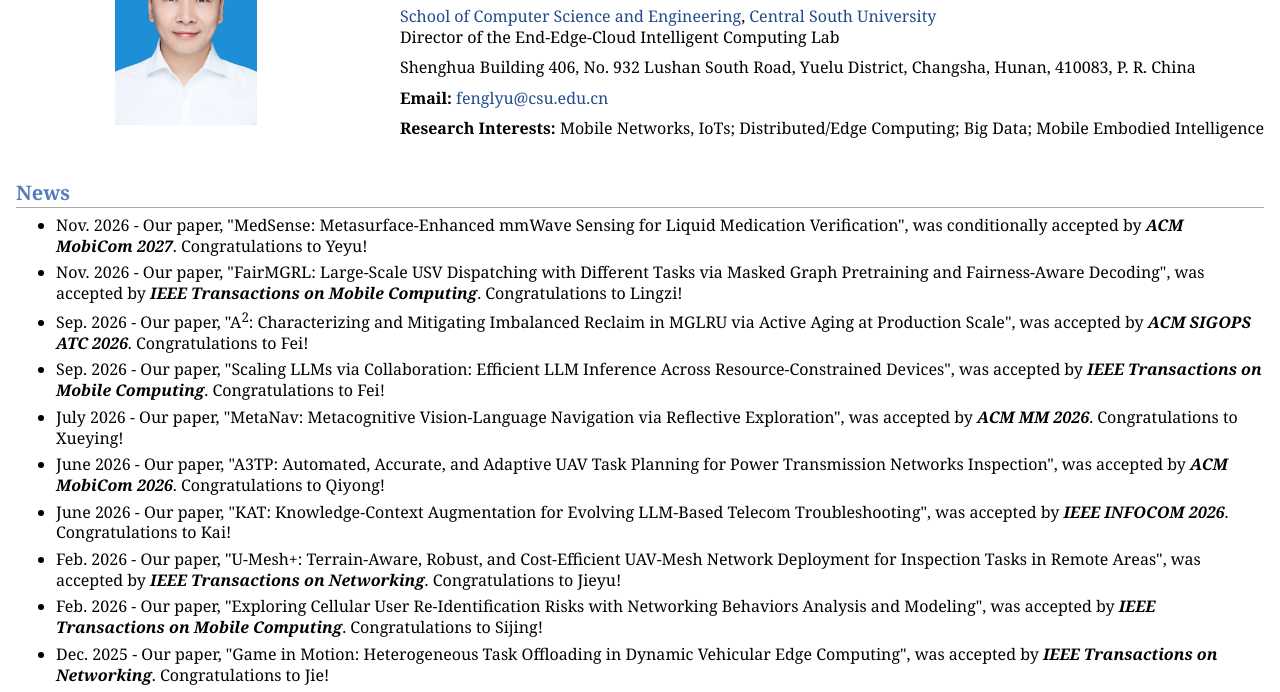
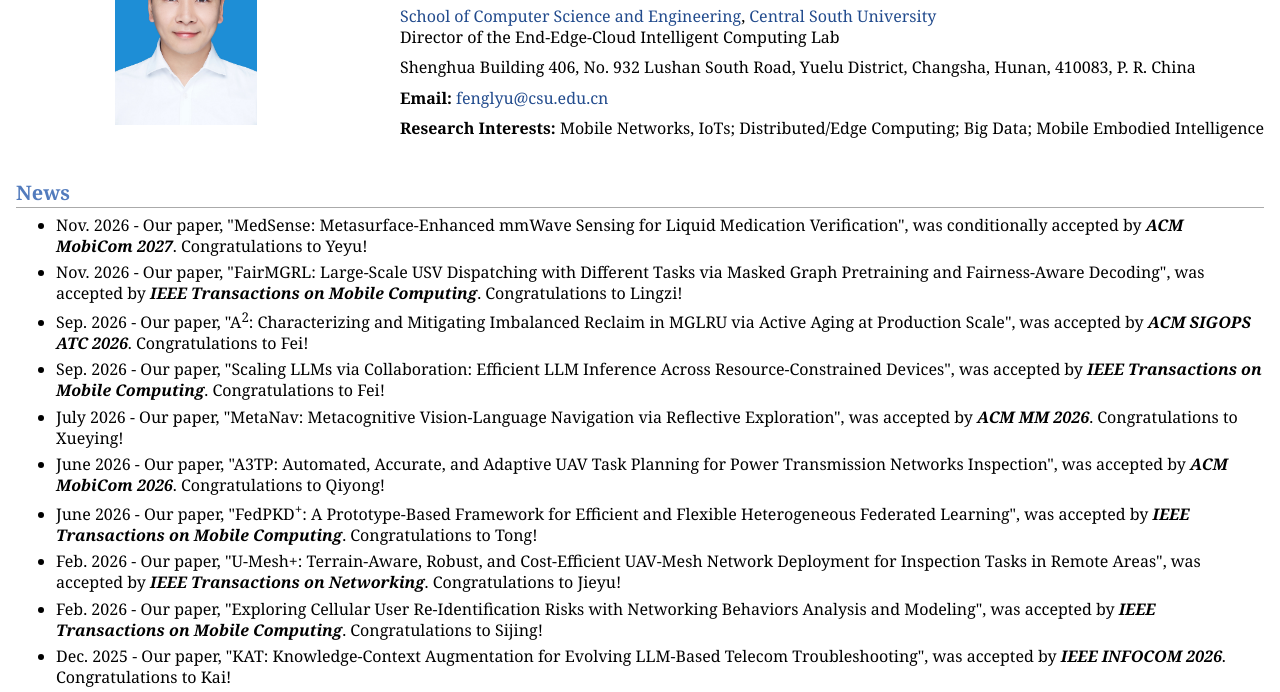
Before and after one commit to F-Lyu/F-Lyu.github.io, a plain HTML site: page index.html in a window 1280 px wide. Shown: the part 98-790 px from the top of the page. Drawn offline with Linux system fonts and the light colour scheme.

Commit message:
Add FedPKD news and correct KAT acceptance date

```diff
--- a/index.html
+++ b/index.html
@@ -25,7 +25,7 @@ Director of the End-Edge-Cloud Intelligent Computing Lab</p>
 </div>
 </div>
 <h2>News</h2>
-<!-- MedSense provisionally uses Nov. 2026 (current month; not visible in the supplied email screenshot). FairMGRL, A2, MetaNav, and A3TP use months confirmed by the user. Remaining News dates use online publication dates; Exploring Cellular uses the Feb. 2026 issue month as a fallback. -->
+<!-- MedSense provisionally uses Nov. 2026 (current month; not visible in the supplied email screenshot). FairMGRL, A2, MetaNav, A3TP, FedPKD+, and KAT use months confirmed by the user. Remaining News dates use online publication dates; Exploring Cellular uses the Feb. 2026 issue month as a fallback. -->
 <ul>
 <li><p>Nov. 2026 - Our paper, &quot;MedSense: Metasurface-Enhanced mmWave Sensing for Liquid Medication Verification&quot;, was conditionally accepted by <strong><em>ACM MobiCom 2027</em></strong>. Congratulations to Yeyu!</p>
 </li>
@@ -39,11 +39,13 @@ Director of the End-Edge-Cloud Intelligent Computing Lab</p>
 </li>
 <li><p>June 2026 - Our paper, &quot;A3TP: Automated, Accurate, and Adaptive UAV Task Planning for Power Transmission Networks Inspection&quot;, was accepted by <strong><em>ACM MobiCom 2026</em></strong>. Congratulations to Qiyong!</p>
 </li>
-<li><p>June 2026 - Our paper, &quot;KAT: Knowledge-Context Augmentation for Evolving LLM-Based Telecom Troubleshooting&quot;, was accepted by <strong><em>IEEE INFOCOM 2026</em></strong>. Congratulations to Kai!</p>
+<li><p>June 2026 - Our paper, &quot;FedPKD<sup>+</sup>: A Prototype-Based Framework for Efficient and Flexible Heterogeneous Federated Learning&quot;, was accepted by <strong><em>IEEE Transactions on Mobile Computing</em></strong>. Congratulations to Tong!</p>
 </li>
 <li><p>Feb. 2026 - Our paper, &quot;U-Mesh+: Terrain-Aware, Robust, and Cost-Efficient UAV-Mesh Network Deployment for Inspection Tasks in Remote Areas&quot;, was accepted by <strong><em>IEEE Transactions on Networking</em></strong>. Congratulations to Jieyu!</p>
 </li>
 <li><p>Feb. 2026 - Our paper, &quot;Exploring Cellular User Re-Identification Risks with Networking Behaviors Analysis and Modeling&quot;, was accepted by <strong><em>IEEE Transactions on Mobile Computing</em></strong>. Congratulations to Sijing!</p>
+</li>
+<li><p>Dec. 2025 - Our paper, &quot;KAT: Knowledge-Context Augmentation for Evolving LLM-Based Telecom Troubleshooting&quot;, was accepted by <strong><em>IEEE INFOCOM 2026</em></strong>. Congratulations to Kai!</p>
 </li>
 <li><p>Dec. 2025 - Our paper, &quot;Game in Motion: Heterogeneous Task Offloading in Dynamic Vehicular Edge Computing&quot;, was accepted by <strong><em>IEEE Transactions on Networking</em></strong>. Congratulations to Jie!</p>
 </li>
```
Also changed, not shown: news.html (+4 -2 lines), 2 other files.
